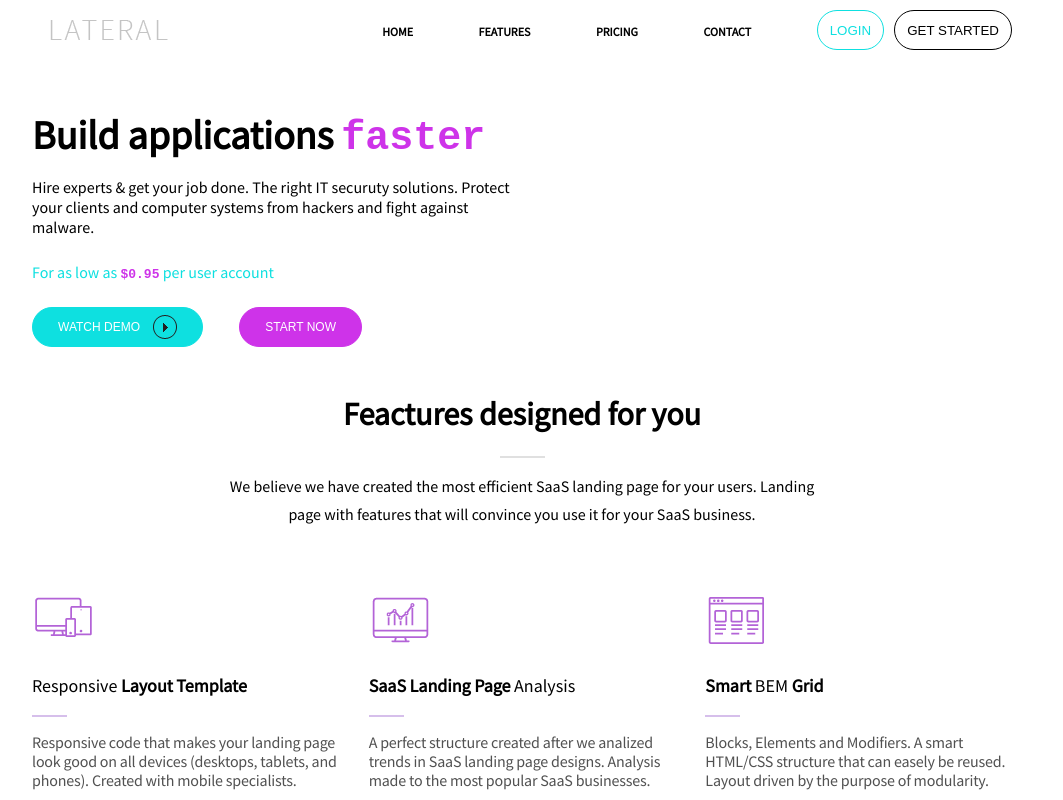
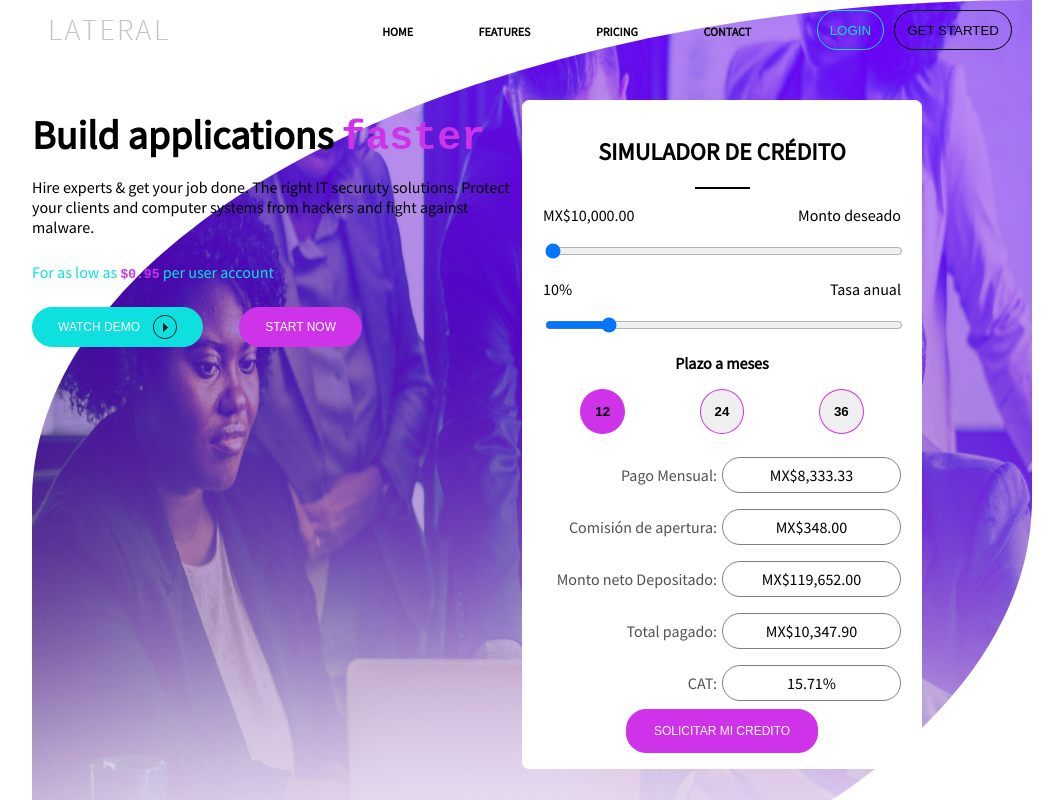
Before and after one commit to Daniel-Vasquez/mi-credito, a React (Create React App) app: page / in a window 1280 px wide. Shown: the top 800 px of the page, without its empty margins (118-1181 px from the left). Built offline with nearby package versions, Linux system fonts and the light colour scheme.

Commit message:
Finalizing form

```diff
--- a/src/App.css
+++ b/src/App.css
@@ -8,4 +8,27 @@
   max-width: 1000px;
   margin: 0 auto;
   padding: 0 10px;
+  position: relative;
 }
+
+.MainContainer_img {
+  position: absolute;
+  width: 100%;
+  height: 1000px;
+  z-index: -1;
+  border-radius: 100% 0% / 50% 50%;
+}
+
+@Media screen and (max-width: 750px) {
+  .MainContainer_img {
+    top: 220px;
+    height: 700px;
+  }
+}
+
+@Media screen and (max-width: 450px) {
+  .MainContainer_img {
+    top: 450px;
+    height: 400px;
+  }
+}
--- a/src/App.jsx
+++ b/src/App.jsx
@@ -9,12 +9,14 @@ import Support from './components/Support'
 import Clients from './components/Clients'
 import StartBusiness from './components/StartBusiness'
 import Footer from './components/Footer'
+import imgMain from './Assets/bg.jpg'
 
 import './App.css'
 
 function App() {
   return (
     <main className='MainContainer'>
+      <img className='MainContainer_img'src={imgMain} alt="Background" />
       <Navbar/>
       <Header/>
       <FeaturesDesigned/>
--- a/src/components/Form.jsx
+++ b/src/components/Form.jsx
@@ -1,66 +1,143 @@
+import { useState } from "react";
+import Btn from "./Btn";
 import "../components/styles/Form.css";
 
+const TERM_MONTHS = [12, 24, 36];
+const MIN_DESIRED_AMOUNT = 10_000;
+const MAX_DESIRED_AMOUNT = 1_000_000;
+
+const MIN_ANNUAL_RATE = 8.9;
+const MAX_ANNUAL_RATE = 15;
+
+const CAT = 15.71;
+const OPENING_COMMISSION = 348.0;
+
+const PERCENTAGE_ANNUAL_RATE = 10;
+
+function calculateMonthlyPayment(desiredAmount, months, annualRate) {
+  return desiredAmount / (months * annualRate);
+}
+
+function NetAmountDeposited(desiredAmount, months) {
+  return desiredAmount * months - OPENING_COMMISSION;
+}
+
+function totalPaid(desiredAmount, percentageAnnualRate) {
+  return desiredAmount + OPENING_COMMISSION - percentageAnnualRate;
+}
+
+function formatMoney(value) {
+  return new Intl.NumberFormat("en-US", {
+    style: "currency",
+    currency: "MXN",
+    minimumFractionDigits: 2,
+    maximumFractionDigits: 2,
+  }).format(value);
+}
+
+function MonthsButton({ months, setMonths, value }) {
+  return (
+    <button
+      className={months === value ? "select" : ""}
+      onClick={() => setMonths(value)}
+    >
+      {value}
+    </button>
+  );
+}
+
 function Form() {
+  const [desiredAmount, setDesiredAmount] = useState(MIN_DESIRED_AMOUNT);
+  const [annualRate, setAnnualRate] = useState(PERCENTAGE_ANNUAL_RATE);
+  const [months, setMonths] = useState(12);
+
+  console.log(months);
   return (
-    <div className="Form">
-      <h2>SIMULADOR DE CRÉDITO</h2>
-      <div className="line"></div>
+    <div className="FormContainer">
+      <h2 className="FormContainer_text">SIMULADOR DE CRÉDITO</h2>
+      <div className="form_line"></div>
       <div>
-        <div>
-          <p>Total</p>
+        <div className="FormContainer_amount">
+          <p>{formatMoney(desiredAmount)}</p>
           <p>Monto deseado</p>
         </div>
-        <div>
-          <input type="range" />
+        <div className="FormContainer_amount-range">
+          <input
+            type="range"
+            min={MIN_DESIRED_AMOUNT}
+            max={MAX_DESIRED_AMOUNT}
+            value={desiredAmount}
+            onChange={(e) => setDesiredAmount(e.target.value)}
+          />
         </div>
       </div>
       <div>
-        <div>
-          <p>Total</p>
+        <div className="FormContainer_rate">
+          <p>{annualRate}%</p>
           <p>Tasa anual</p>
         </div>
-        <div>
-          <input type="range" />
+        <div className="FormContainer_rate-range">
+          <input
+            type="range"
+            min={MIN_ANNUAL_RATE}
+            max={MAX_ANNUAL_RATE}
+            value={annualRate}
+            onChange={(e) => setAnnualRate(e.target.value)}
+          />
         </div>
       </div>
-      <div>
-        <p>Plazo a meses</p>
-        <div>
-          <button>12</button>
-          <button>24</button>
-          <button>36</button>
+      <div className="FormContainer_term">
+        <p className="FormContainer_term-text">Plazo a meses</p>
+        <div className="FormContainer_term-btn">
+          {TERM_MONTHS.map((month) => (
+            <MonthsButton
+              key={month}
+              value={month}
+              setMonths={setMonths}
+              months={months}
+            />
+          ))}
         </div>
       </div>
-      <div>
-        <form action="">
-          <div>
-            <label htmlFor="">Pago mensual</label>
-            <input type="text" />
-          </div>
-          <div>
-            <label htmlFor="">Comisón de apertura</label>
-            <input type="text" />
-          </div>
-          <div>
-            <label htmlFor="">Monto neto Depositado</label>
-            <input type="text" />
-          </div>
-          <div>
-            <label htmlFor="">Total pagado</label>
-            <input type="text" />
-          </div>
-          <div>
-            <label htmlFor="">CAT</label>
-            <input type="text" />
-          </div>
-
-          <button
-            type="submit"
-          >
-            SOLICITAR MI CREDITO
-          </button>
-        </form>
-      </div>
+      <section className="DetailsContainer">
+        <div className="DetailsContainer_payMonth">
+          <p className="DetailsContainer_payMonth-text">Pago Mensual:</p>
+          <span className="DetailsContainer_payMonth-span">
+            {formatMoney(
+              calculateMonthlyPayment(desiredAmount, months, annualRate / 100)
+            )}
+          </span>
+        </div>
+        <div className="DetailsContainer_commission">
+          <p className="DetailsContainer_commission-text">
+            Comisión de apertura:{" "}
+          </p>
+          <span className="DetailsContainer_commission-span">
+            {formatMoney(OPENING_COMMISSION)}
+          </span>
+        </div>
+        <div className="DetailsContainer_neto">
+          <p className="DetailsContainer_neto-text">Monto neto Depositado:</p>
+          <span className="DetailsContainer_neto-span">
+            {formatMoney(NetAmountDeposited(desiredAmount, months))}
+          </span>
+        </div>
+        <div className="DetailsContainer_total">
+          <p className="DetailsContainer_total-text">Total pagado:</p>
+          <span className="DetailsContainer_total-span">
+            {formatMoney(totalPaid(desiredAmount, annualRate / 100))}
+          </span>
+        </div>
+        <div className="DetailsContainer_cat">
+          <p className="DetailsContainer_cat-text">CAT: </p>
+          <span className="DetailsContainer_cat-span">{CAT}%</span>
+        </div>
+        <Btn
+          className="DetailsContainer-btn"
+          title="SOLICITAR MI CREDITO"
+          color="purple"
+        />
+      </section>
     </div>
   );
 }
--- a/src/components/styles/Form.css
+++ b/src/components/styles/Form.css
@@ -1,6 +1,116 @@
-.Form {
-  width: 350px;
-  height: 500px;
+.FormContainer {
+  display: inline-block;
+  padding: 15px 20px;
+  width: 400px;
+  background-color: white;
+  border-radius: 7px;
+  border: 1px solid white;
+}
+
+.FormContainer_text {
+  text-align: center;
+}
+
+.form_line {
+  width: 55px;
   border: 1px solid black;
-  display: none;
+  margin: 0 auto;
 }
+
+.FormContainer_amount,
+.FormContainer_rate {
+  display: flex;
+  justify-content: space-between;
+}
+
+.FormContainer_amount-range input,
+.FormContainer_rate-range input {
+  width: 100%;
+}
+
+.FormContainer_term-text {
+  font-weight: 900;
+  text-align: center;
+}
+
+.FormContainer_term-btn {
+  display: flex;
+  justify-content: space-around;
+}
+
+.FormContainer_term-btn button {
+  padding: 14px;
+  border-radius: 50%;
+  border: 1px solid var(--colorPurple);
+  cursor: pointer;
+  font-weight: 600;
+}
+
+.select {
+  background-color: var(--colorPurple);
+}
+
+.DetailsContainer {
+  margin-top: 15px;
+}
+
+.DetailsContainer_payMonth,
+.DetailsContainer_commission,
+.DetailsContainer_neto,
+.DetailsContainer_total,
+.DetailsContainer_cat {
+  display: flex;
+  align-items: center;
+}
+
+.DetailsContainer_payMonth-text,
+.DetailsContainer_commission-text,
+.DetailsContainer_neto-text,
+.DetailsContainer_total-text,
+.DetailsContainer_cat-text {
+  color: var(--colorGray);
+  text-align: end;
+  width: 50%;
+  padding-right: 5px;
+}
+
+.DetailsContainer_payMonth-span,
+.DetailsContainer_commission-span,
+.DetailsContainer_neto-span,
+.DetailsContainer_total-span,
+.DetailsContainer_cat-span {
+  display: flex;
+  align-items: center;
+  justify-content: center;
+  border: 1px solid #808080;
+  width: 50%;
+  height: 36px;
+  border-radius: 20px;
+}
+
+.DetailsContainer .main-btn {
+  margin: 0 auto;
+  padding: 14px 27px;
+}
+
+@media screen and (max-width: 500px) {
+  .FormContainer {
+    width: 370px;
+    padding: 10px;
+    border: 1px solid#a8a8a8;
+  }
+
+  .DetailsContainer_payMonth-span,
+  .DetailsContainer_commission-span,
+  .DetailsContainer_neto-span,
+  .DetailsContainer_total-span,
+  .DetailsContainer_cat-span {
+    font-size: 14px;
+  }
+}
+
+@media screen and (max-width: 400px) {
+  .FormContainer {
+    width: 300px;
+  }
+}
--- a/src/components/styles/Header.css
+++ b/src/components/styles/Header.css
@@ -48,3 +48,31 @@
   font-weight: 500;
   font-size: 12px;
 }
+
+@Media screen and (max-width: 750px) {
+  .Header {
+    grid-template: .3fr 1fr / 1fr;
+  }
+
+  .BuildApplication {
+    text-align: center;
+    margin-bottom: 20px;
+  }
+
+  .BuildApplication-btn {
+    margin: 0 auto;
+  }
+
+  .Form {
+    text-align: center;
+  }
+
+  .BuildApplication-btn {
+    width: 160px;
+    flex-direction: column;
+  }
+
+  .BuildApplication-btn .main-btn {
+    margin-top: 10px;
+  }
+}
```
